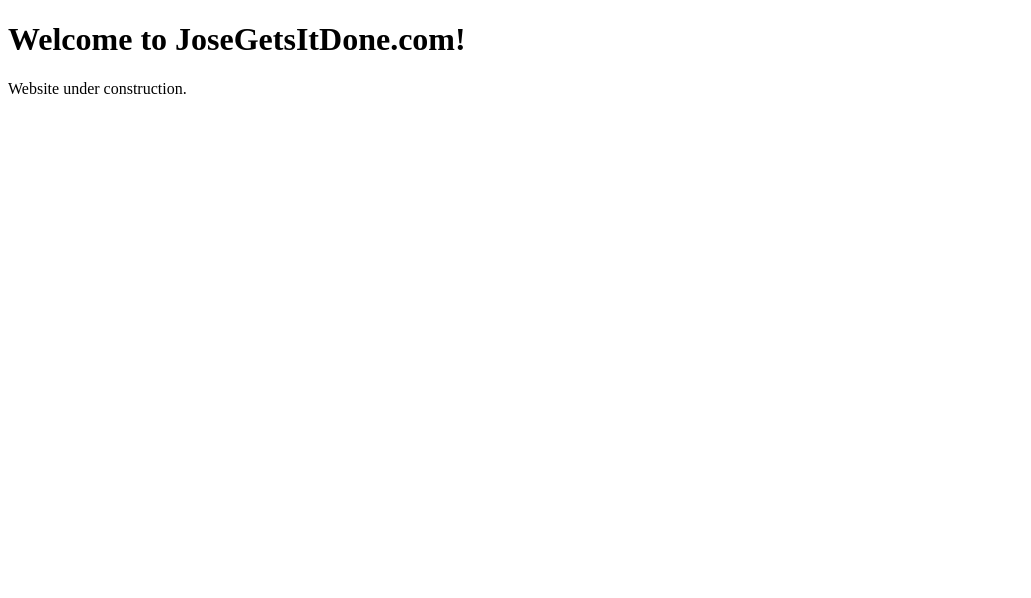
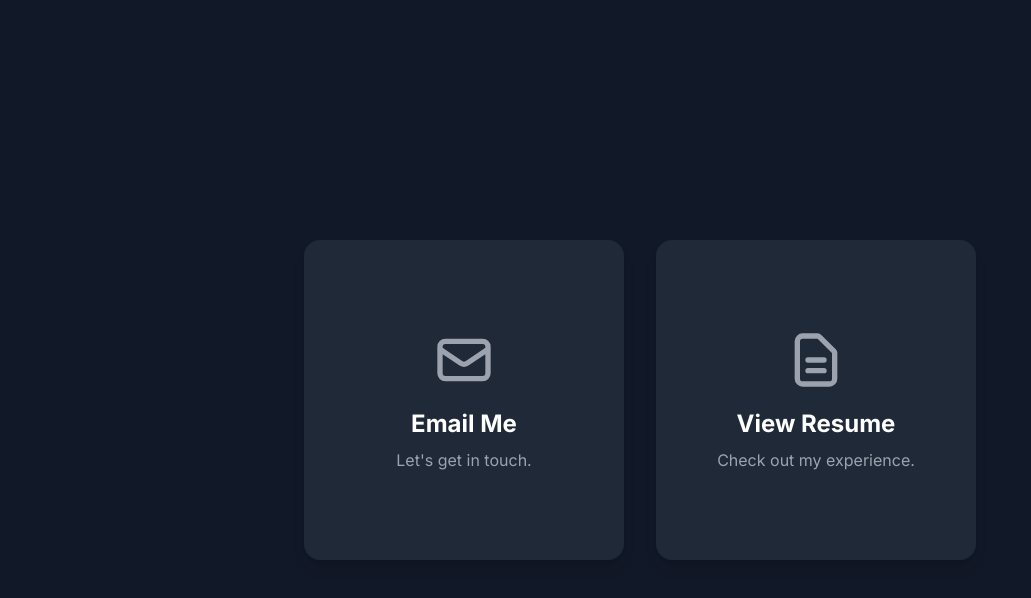
Before and after one commit to jo-osesanchez/jo-osesanchez.github.io, a plain HTML site: page index.html in a window 1280 px wide. Shown: the whole page, without its empty margins (0-1031 px from the left). Drawn offline with nearby package versions, Linux system fonts and the light colour scheme.

Commit message:
Add files via upload

```diff
--- a/index.html
+++ b/index.html
@@ -2,10 +2,56 @@
 <html lang="en">
 <head>
     <meta charset="UTF-8">
-    <title>Jose Gets It Done</title>
+    <meta name="viewport" content="width=device-width, initial-scale=1.0">
+    <title>hello, there
+    </title>
+    <!-- Tailwind CSS for modern styling -->
+    <script src="https://cdn.tailwindcss.com"></script>
+    <!-- Google Fonts for a modern font -->
+    <link rel="preconnect" href="https://fonts.googleapis.com">
+    <link rel="preconnect" href="https://fonts.gstatic.com" crossorigin>
+    <link href="https://fonts.googleapis.com/css2?family=Inter:wght@400;500;600;700&display=swap" rel="stylesheet">
+    <!-- Link to your external stylesheet -->
+    <link rel="stylesheet" href="style.css">
 </head>
-<body>
-    <h1>Welcome to JoseGetsItDone.com!</h1>
-    <p>Website under construction.</p>
+<body class="bg-gray-900 text-white">
+
+    <!-- Main container to center the buttons -->
+    <div class="min-h-screen flex flex-col md:flex-row items-center justify-center gap-8 p-8">
+
+        <!-- Button 1: Email Me -->
+        <!--
+            IMPORTANT: Replace 'your.email@example.com' with your actual email address.
+        -->
+        <a href="mailto:jsangarcia@outlook.com"
+           class="btn-press group relative w-72 h-72 md:w-80 md:h-80 bg-gray-800 rounded-2xl flex flex-col items-center justify-center text-center p-6 shadow-lg hover:bg-indigo-600 transition-all duration-300 ease-in-out transform hover:-translate-y-1">
+
+            <!-- Icon: Mail -->
+            <svg class="w-16 h-16 mb-4 text-gray-400 group-hover:text-white transition-colors duration-300" fill="none" stroke="currentColor" viewBox="0 0 24 24" xmlns="http://www.w3.org/2000/svg">
+                <path stroke-linecap="round" stroke-linejoin="round" stroke-width="2" d="M3 8l7.89 5.26a2 2 0 002.22 0L21 8M5 19h14a2 2 0 002-2V7a2 2 0 00-2-2H5a2 2 0 00-2 2v10a2 2 0 002 2z"></path>
+            </svg>
+            <h2 class="text-2xl font-bold text-white">Email Me</h2>
+            <p class="text-gray-400 mt-2 group-hover:text-gray-200 transition-colors duration-300">Let's get in touch.</p>
+        </a>
+
+        <!-- Button 2: View Resume -->
+        <!--
+            IMPORTANT: Make sure you have a file named 'resume.pdf' in the same folder as this HTML file.
+            You can also link to an online resume (e.g., a Google Doc or your LinkedIn).
+        -->
+        <a href="./resume.pdf"
+           target="_blank"
+           class="btn-press group relative w-72 h-72 md:w-80 md:h-80 bg-gray-800 rounded-2xl flex flex-col items-center justify-center text-center p-6 shadow-lg hover:bg-green-600 transition-all duration-300 ease-in-out transform hover:-translate-y-1">
+
+            <!-- Icon: Document -->
+            <svg class="w-16 h-16 mb-4 text-gray-400 group-hover:text-white transition-colors duration-300" fill="none" stroke="currentColor" viewBox="0 0 24 24" xmlns="http://www.w3.org/2000/svg">
+                <path stroke-linecap="round" stroke-linejoin="round" stroke-width="2" d="M9 12h6m-6 4h6m2 5H7a2 2 0 01-2-2V5a2 2 0 012-2h5.586a1 1 0 01.707.293l5.414 5.414a1 1 0 01.293.707V19a2 2 0 01-2 2z"></path>
+            </svg>
+            <h2 class="text-2xl font-bold text-white">View Resume</h2>
+            <p class="text-gray-400 mt-2 group-hover:text-gray-200 transition-colors duration-300">Check out my experience.</p>
+        </a>
+
+    </div>
+
 </body>
 </html>
--- /dev/null
+++ b/style.css
@@ -0,0 +1,14 @@
+/* Using the 'Inter' font from Google Fonts (linked in HTML) */
+body {
+    font-family: 'Inter', sans-serif;
+}
+
+/* Custom class for the button click animation */
+.btn-press {
+    transition: transform 0.1s ease-in-out;
+}
+
+/* This makes the button shrink slightly when it is actively being clicked */
+.btn-press:active {
+    transform: scale(0.95);
+}
```
Also changed, not shown: 1 other file.
